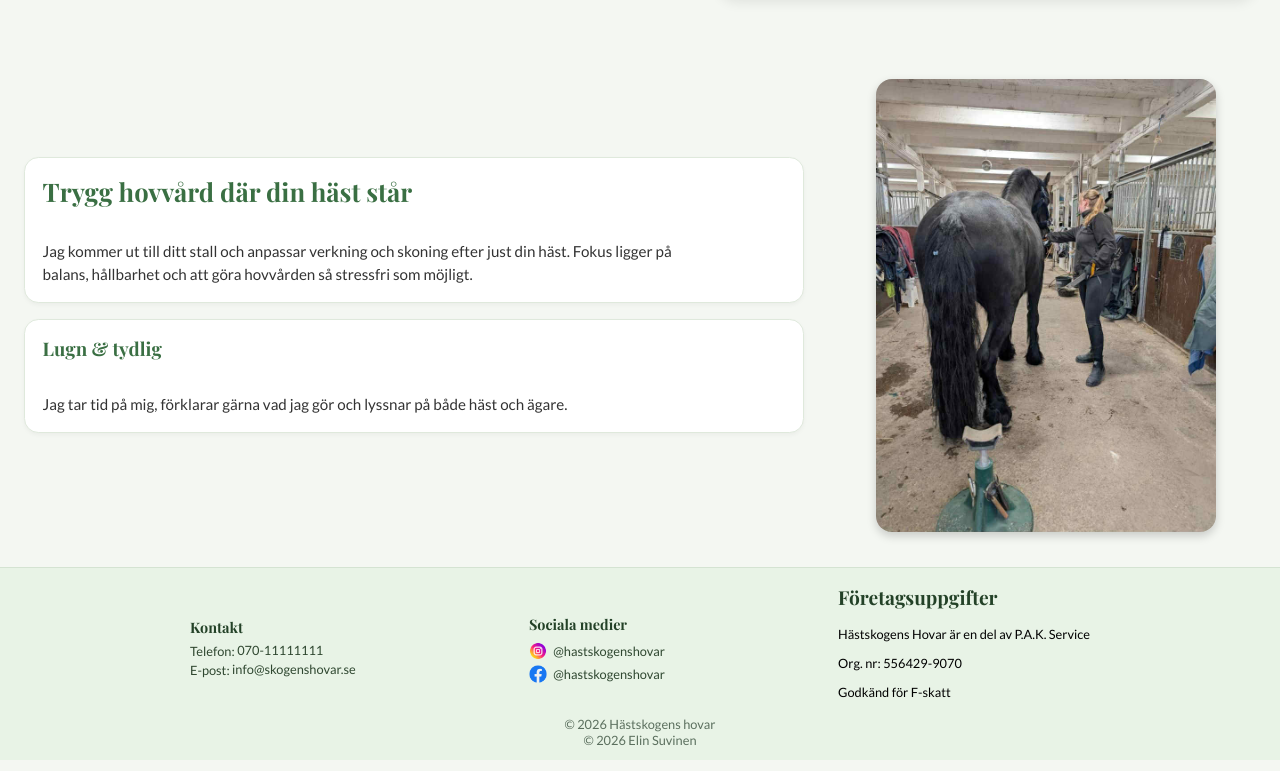
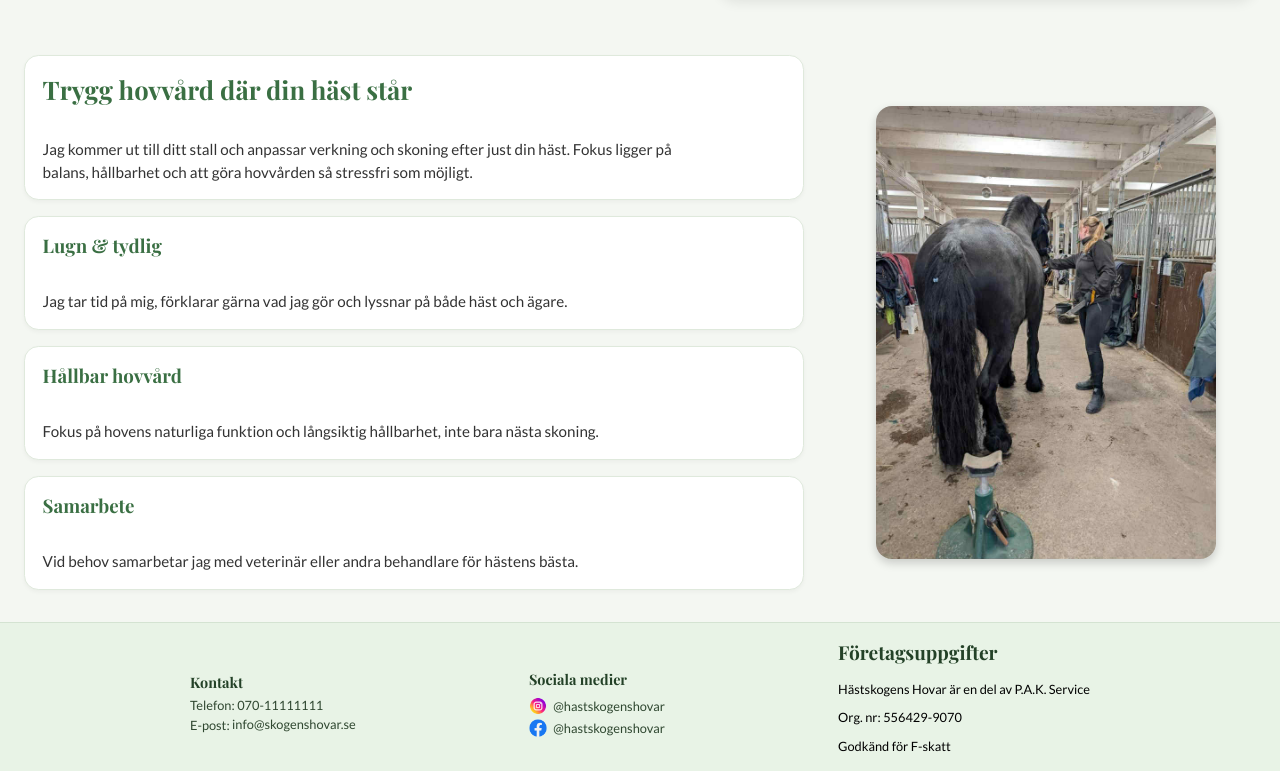
Before and after one commit to Emberes/HastSkogensHovar, a React (Vite) app: page / in a window 1280 px wide. Shown: the part 489-1260 px from the top of the page. Built offline with nearby package versions, Linux system fonts and the light colour scheme; a web font is replaced by a local one.

Commit message:
Add all homepage articles to the home-section

```diff
--- a/src/pages/HomePage.tsx
+++ b/src/pages/HomePage.tsx
@@ -46,6 +46,22 @@ export const HomePage: React.FC = () => {
               häst och ägare.
             </p>
           </article>
+
+          <article className="home-intro__card">
+            <h3>Hållbar hovvård</h3>
+            <p>
+              Fokus på hovens naturliga funktion och långsiktig hållbarhet, inte
+              bara nästa skoning.
+            </p>
+          </article>
+
+          <article className="home-intro__card">
+            <h3>Samarbete</h3>
+            <p>
+              Vid behov samarbetar jag med veterinär eller andra behandlare för
+              hästens bästa.
+            </p>
+          </article>
           </div>
 
           <div className="home-page__image-wrapper">
```
